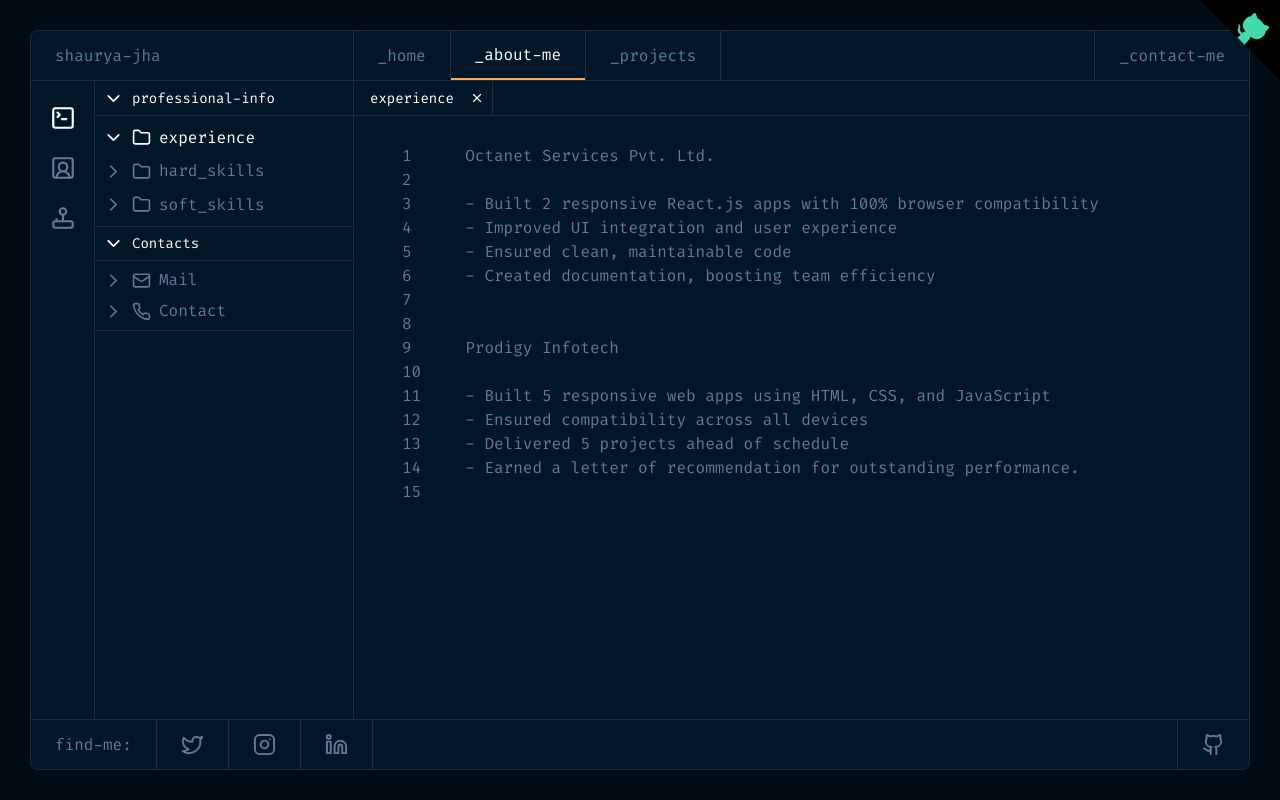
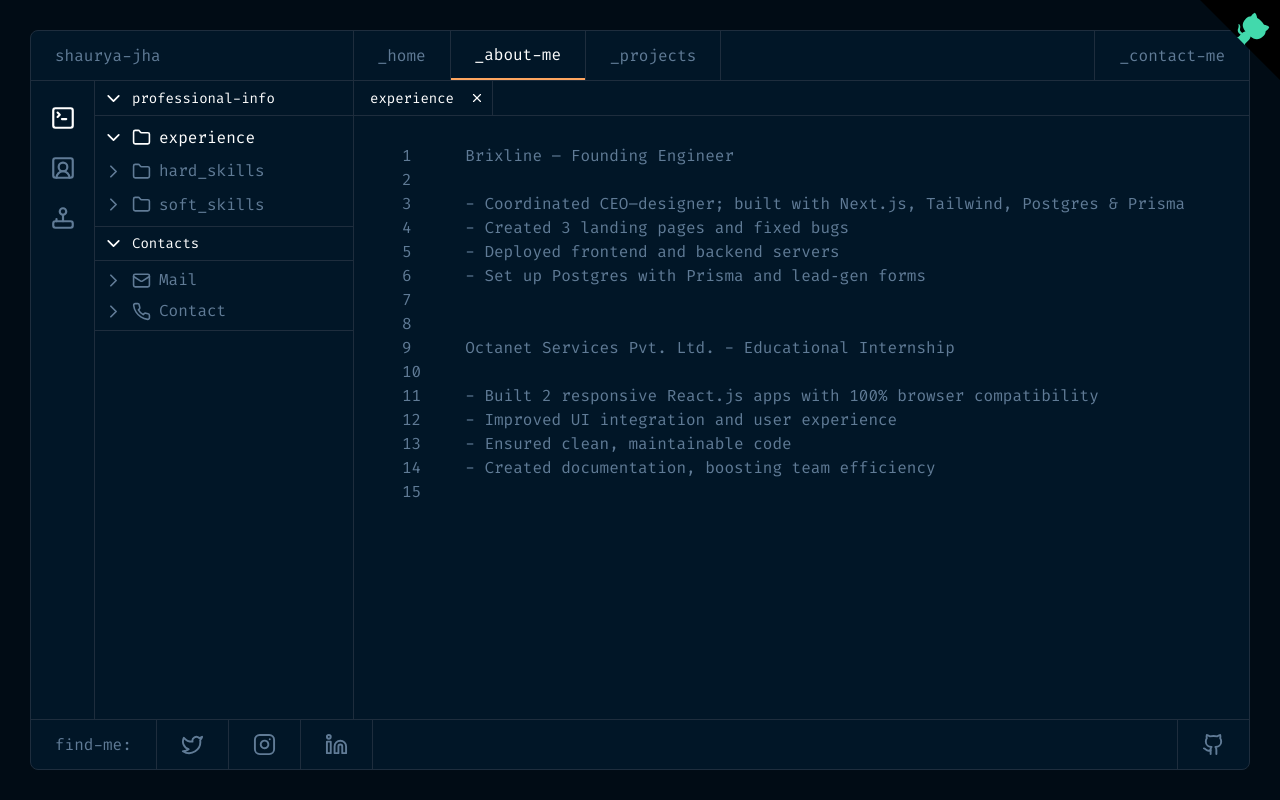
Before and after one commit to shaurya35/shauryacodes.me, a Next.js app: page /about-me in a window 1280 px wide. Built offline with nearby package versions, Linux system fonts and the light colour scheme.

Commit message:
Minor changes

```diff
--- a/src/components/panels/ProfessionalInfo.jsx
+++ b/src/components/panels/ProfessionalInfo.jsx
@@ -18,16 +18,21 @@
             return (
               <MainDashboard
                 number={15}
-                h1="Octanet Services Pvt. Ltd."
-                l1="- Built 2 responsive React.js apps with 100% browser compatibility"
-                l2="- Improved UI integration and user experience"
-                l3="- Ensured clean, maintainable code"
-                l4="- Created documentation, boosting team efficiency"
-                h2="Prodigy Infotech"
-                l5="- Built 5 responsive web apps using HTML, CSS, and JavaScript"
-                l6="- Ensured compatibility across all devices"
-                l7="- Delivered 5 projects ahead of schedule"
-                l8="- Earned a letter of recommendation for outstanding performance."
+                h1="Brixline – Founding Engineer"
+                l1="- Coordinated CEO–designer; built with Next.js, Tailwind, Postgres & Prisma"
+                l2="- Created 3 landing pages and fixed bugs"
+                l3="- Deployed frontend and backend servers"
+                l4="- Set up Postgres with Prisma and lead‑gen forms"
+                h2="Octanet Services Pvt. Ltd. - Educational Internship"
+                l5="- Built 2 responsive React.js apps with 100% browser compatibility"
+                l6="- Improved UI integration and user experience"
+                l7="- Ensured clean, maintainable code"
+                l8="- Created documentation, boosting team efficiency"
+                // h2="Prodigy Infotech"
+                // l5="- Built 5 responsive web apps using HTML, CSS, and JavaScript"
+                // l6="- Ensured compatibility across all devices"
+                // l7="- Delivered 5 projects ahead of schedule"
+                // l8="- Earned a letter of recommendation for outstanding performance."
               />
             );
           case "h2":
@@ -42,7 +47,7 @@
                 l6="- HTML, CSS, JavaScript"
                 h3="Backend"
                 l9="- Node.js, Express.js"
-                l10="- Django"
+                l10="- WebSockets"
                 h4="Languages"
                 l13="- Java, C++"
                 l14="- JavaScript, Bash"
@@ -98,7 +103,7 @@
                 number={7}
                 h1="Personal Bio"
                 l1="- Hello, I am Shaurya Jha"
-                l2="- 3rd Year Undergraduate Student"
+                l2="- 4th Year Undergraduate Student"
                 l3="- Pursuing B.Tech in Computer Science"
                 l4="- Iter, Bhubaneshwar"
               />
```
